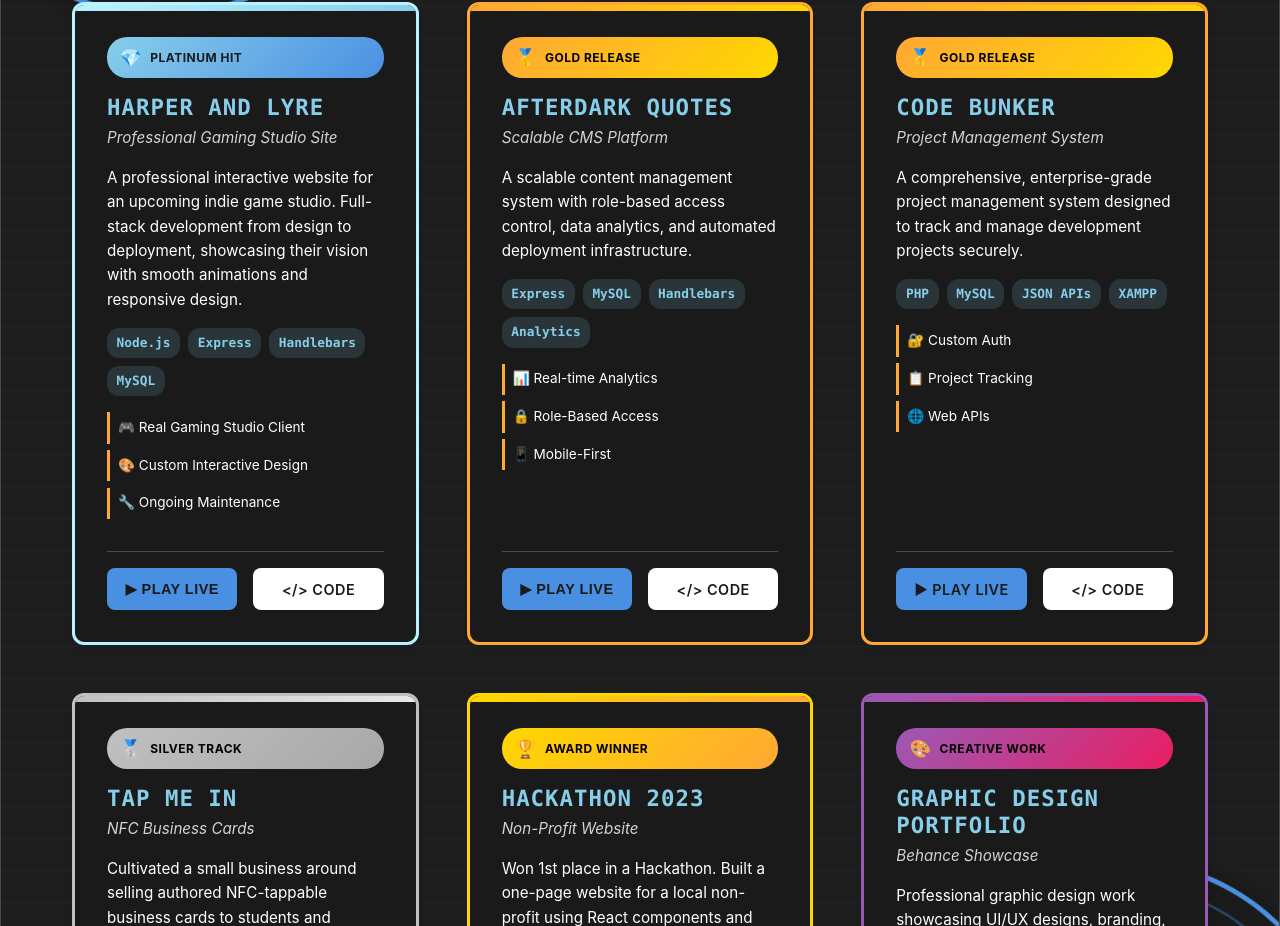
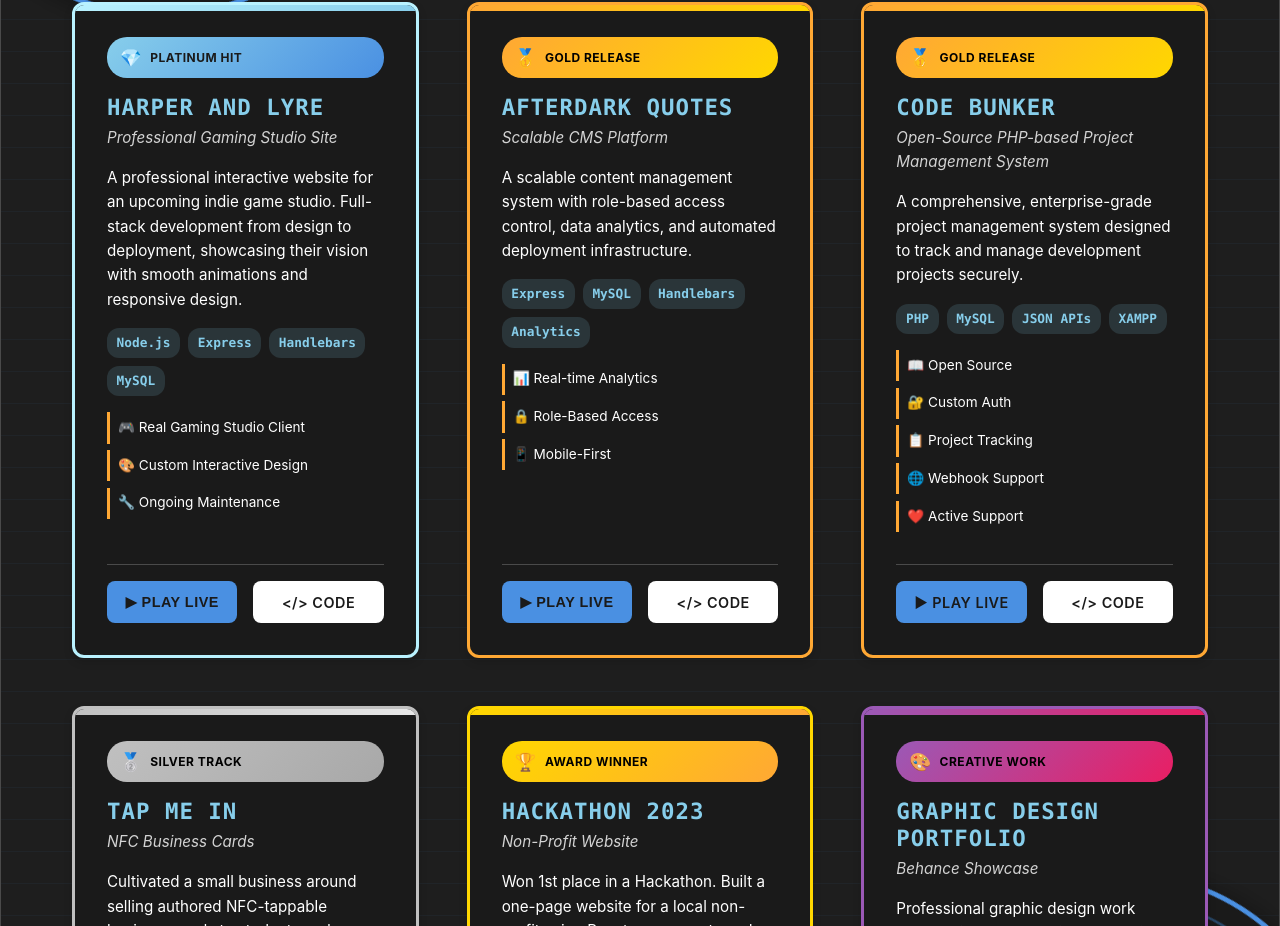
Before and after one commit to SamBunker/sambunker-website, a React (Vite) app: page / in a window 1280 px wide. Shown: the part 6300-7226 px from the top of the page. Built offline with nearby package versions, Linux system fonts and the light colour scheme; a web font is replaced by a local one.

Commit message:
Add WebP logo files and finalize updates
Added optimized WebP logo files to public folder and committed
any remaining component updates.

Changes:
- Added logo.webp and logo-white.webp to public/img/
- Finalized ArchitectureShowcase and Projects component updates

```diff
--- a/src/components/ArchitectureShowcase.jsx
+++ b/src/components/ArchitectureShowcase.jsx
@@ -123,7 +123,8 @@ const BoomBox = ({ selectedProject, isPlaying, onEject, onViewBlueprint }) => {
           <div className="speaker-grille">
             <div className="speaker-cone"></div>
           </div>
-          {isPlaying && <div className="sound-wave left">)))</div>}
+          {isPlaying && <div className="sound-wave left">(((</div>}
+          {isPlaying && <div className="sound-wave right">)))</div>}
         </div>
 
         {/* Logo Label */}
@@ -131,10 +132,13 @@ const BoomBox = ({ selectedProject, isPlaying, onEject, onViewBlueprint }) => {
           <img src="/img/logo-white.webp" alt="SB" className="boombox-logo-img" />
         </div>
 
+
+
         <div className="speaker right-speaker">
           <div className="speaker-grille">
             <div className="speaker-cone"></div>
           </div>
+          {isPlaying && <div className="sound-wave left">(((</div>}
           {isPlaying && <div className="sound-wave right">)))</div>}
         </div>
       </div>
--- a/src/components/Projects.jsx
+++ b/src/components/Projects.jsx
@@ -30,11 +30,11 @@ const Projects = () => {
     },
     {
       title: 'Code Bunker',
-      subtitle: 'Project Management System',
+      subtitle: 'Open-Source PHP-based Project Management System',
       status: 'gold',
       description: 'A comprehensive, enterprise-grade project management system designed to track and manage development projects securely.',
       tech: ['PHP', 'MySQL', 'JSON APIs', 'XAMPP'],
-      achievements: ['🔐 Custom Auth', '📋 Project Tracking', '🌐 Web APIs'],
+      achievements: ['📖 Open Source', '🔐 Custom Auth', '📋 Project Tracking', '🌐 Webhook Support', '❤️ Active Support'],
       liveUrl: '#',
       githubUrl: 'https://github.com/SamBunker/code-bunker'
     },
```
Also changed, not shown: public/img/logo-white.webp (added), public/img/logo.webp (added).
